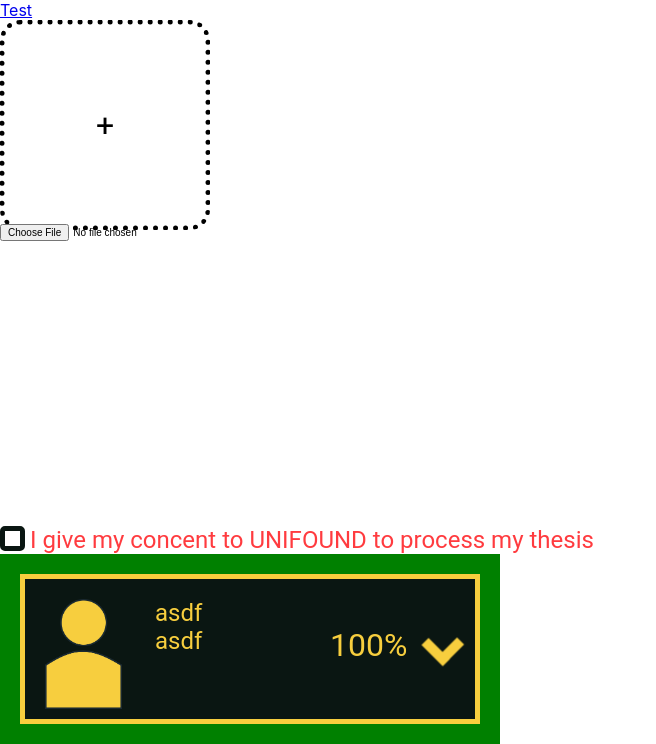
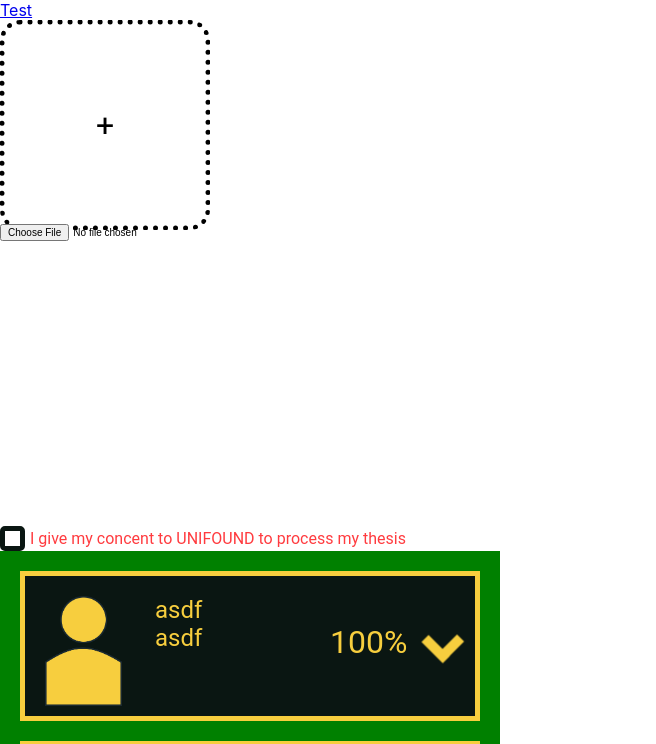
Before and after one commit to devteamepic/frontend, a React (Create React App) app: page /test in a window 1280 px wide. Shown: the top 744 px of the page, without its empty margins (0-656 px from the left). Built offline with nearby package versions, Linux system fonts and the light colour scheme.

Commit message:
fixed font size

```diff
--- a/src/components/core/molecules/CheckboxMessage/CheckboxMessage.js
+++ b/src/components/core/molecules/CheckboxMessage/CheckboxMessage.js
@@ -17,7 +17,7 @@ const CheckboxMessage = ({ textColor, children, ...props }) => {
             type = 'checkbox'
           />
           <Text
-            size = 'medium'
+            size = 'small'
           >
             { text }
           </Text>
--- a/src/components/styled/molecules/checkboxMessage.js
+++ b/src/components/styled/molecules/checkboxMessage.js
@@ -5,6 +5,7 @@ width: fit-content;
 display: grid;
 grid-template-columns: 30px auto;
 color: ${ props => props.colorScheme[props.color]};
+line-height: 25px;
 `
 
 export default CheckboxMessageStyled
```
